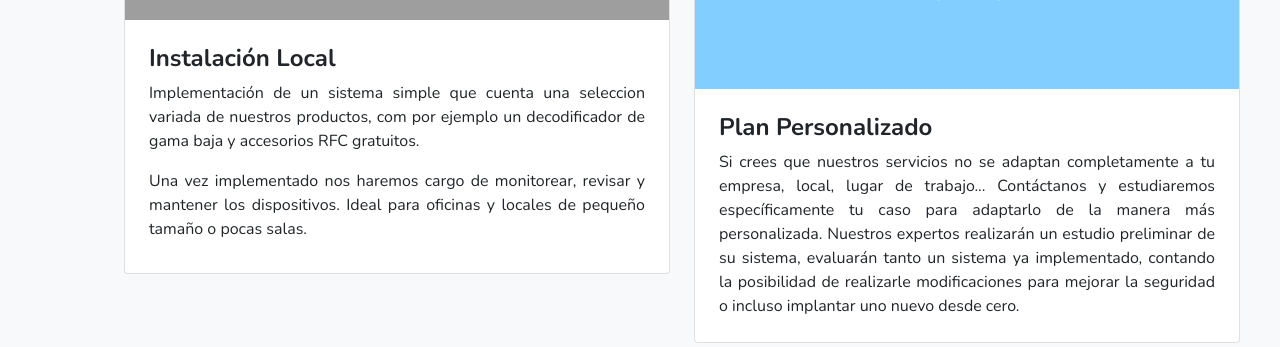
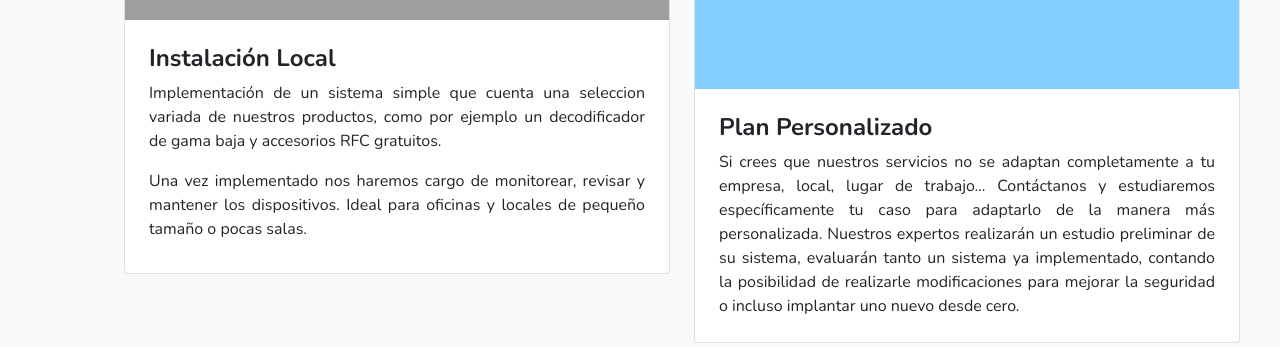
Before and after one commit to joellpz/confid, a PHP site: page /index.php in a window 1280 px wide. Shown: the part 1532-1879 px from the top of the page. Run offline with PHP 8.4, Linux system fonts and the light colour scheme; a user stored in the database is signed in; data comes from the database, SQL or seed files in the repository; some libraries are stand-ins or nearby versions; grey boxes are pictures that could not be loaded.

Commit message:
Update index.php

```diff
--- a/index.php
+++ b/index.php
@@ -39,7 +39,7 @@
                         <div class="card-body">
                             <h4 class="m-2" style="font-weight:bold;">Instalación Local</h4>
                             <div class="m-2" style="text-align: justify;" >
-                                <p>Implementaci&oacute;n de un sistema simple que cuenta una seleccion variada de nuestros productos, com por ejemplo un decodificador de gama baja y accesorios RFC gratuitos.</p>
+                                <p>Implementaci&oacute;n de un sistema simple que cuenta una seleccion variada de nuestros productos, como por ejemplo un decodificador de gama baja y accesorios RFC gratuitos.</p>
                                 <p>Una vez implementado nos haremos cargo de monitorear, revisar y mantener los dispositivos. Ideal para oficinas y locales de peque&ntilde;o tama&ntilde;o o pocas salas.</p>
                             </div>
                         </div>
```
